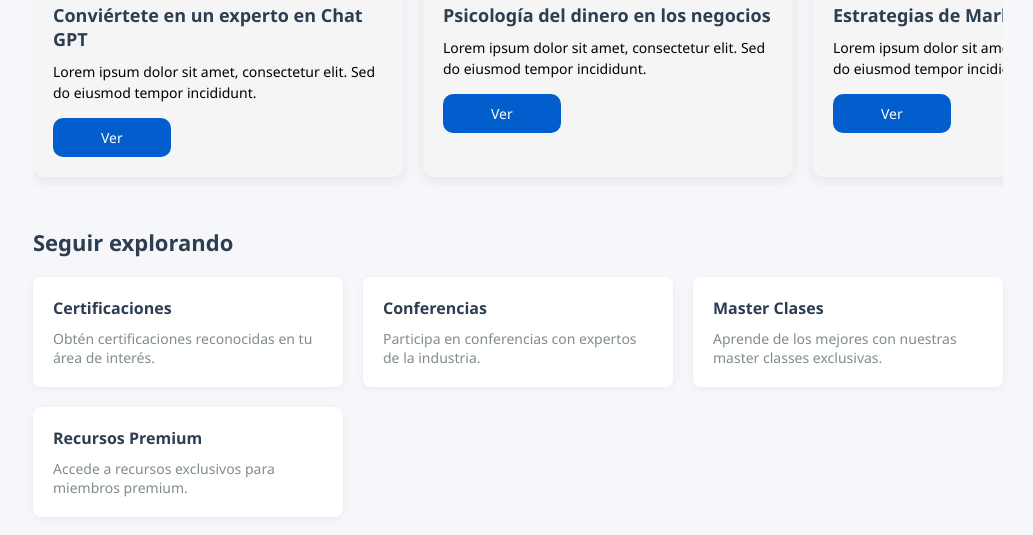
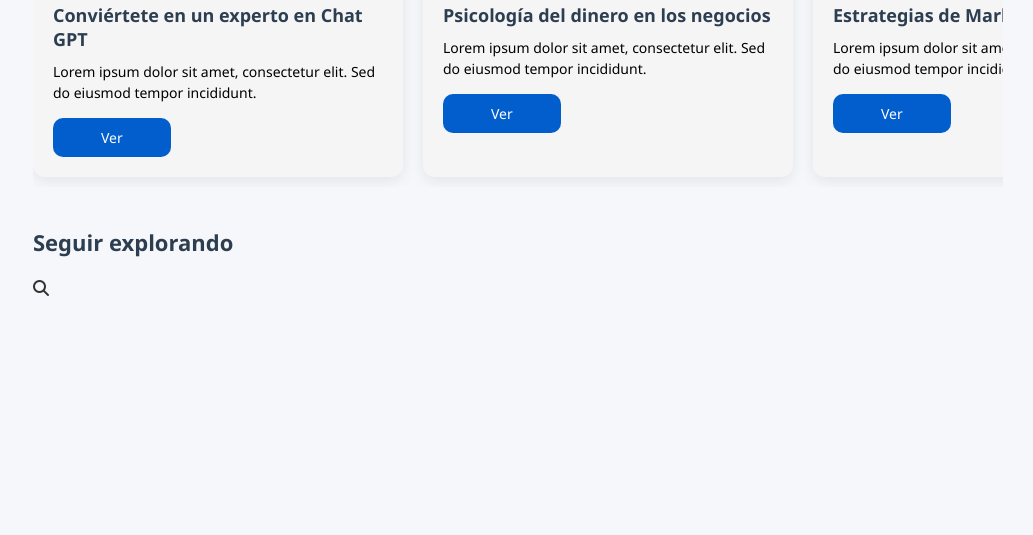
Before and after one commit to IchigoXYZ/index-prueba, a plain HTML site: page index.html in a window 1280 px wide. Shown: the part 1154-1689 px from the top of the page, without its empty margins (247-1280 px from the left). After the commit the page ends 1483 px from the top, so only its background shows below. Drawn offline with Linux system fonts and the light colour scheme.

Commit message:
SEGUIR EXPLORANDO

```diff
--- a/estilos.css
+++ b/estilos.css
@@ -1,4 +1,3 @@
-
 * {
   margin: 0;
   padding: 0;
--- a/index.html
+++ b/index.html
@@ -8,8 +8,7 @@
       rel="stylesheet"
       href="https://cdnjs.cloudflare.com/ajax/libs/font-awesome/6.4.0/css/all.min.css"
     />
-    <link rel="stylesheet" href="estilos.css"/>
-
+    <link rel="stylesheet" href="estilos.css" />
   </head>
   <body>
     <!-- Botón de menú móvil -->
@@ -388,29 +387,9 @@
       <!-- Sección de seguir explorando -->
       <div class="explore-section">
         <h2>Seguir explorando</h2>
-        <div class="explore-cards">
-          <div class="explore-card">
-            <h3>Certificaciones</h3>
-            <p>Obtén certificaciones reconocidas en tu área de interés.</p>
-          </div>
-          <div class="explore-card">
-            <h3>Conferencias</h3>
-            <p>Participa en conferencias con expertos de la industria.</p>
-          </div>
-          <div class="explore-card">
-            <h3>Master Clases</h3>
-            <p>
-              Aprende de los mejores con nuestras master classes exclusivas.
-            </p>
-          </div>
-          <div class="explore-card">
-            <h3>Recursos Premium</h3>
-            <p>Accede a recursos exclusivos para miembros premium.</p>
-          </div>
-        </div>
+        <i class="fas fa-search"></i>
       </div>
     </div>
-
 
     <script src="scripts.js"></script>
   </body>
```
Lines whose indentation alone changed are shown as unchanged.
